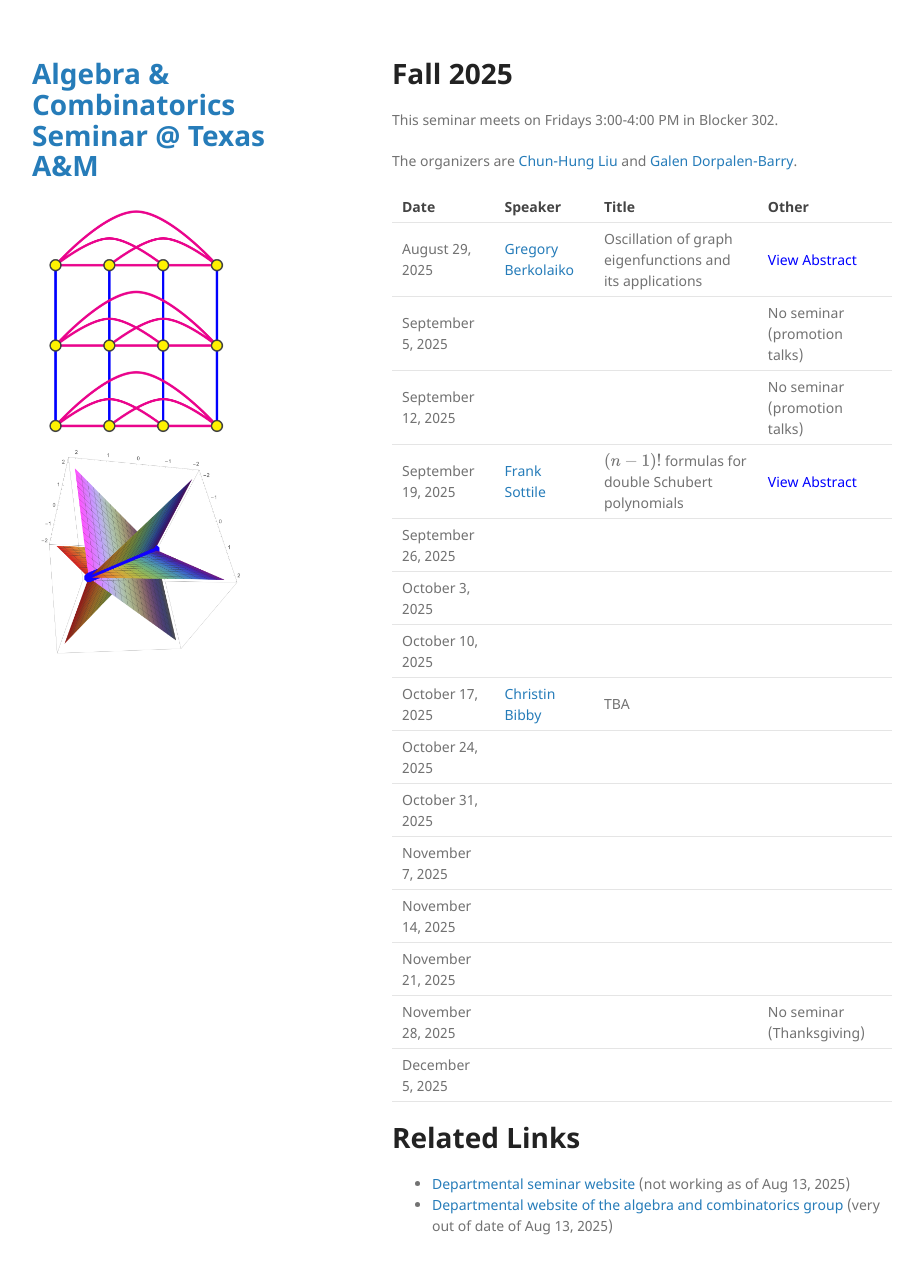
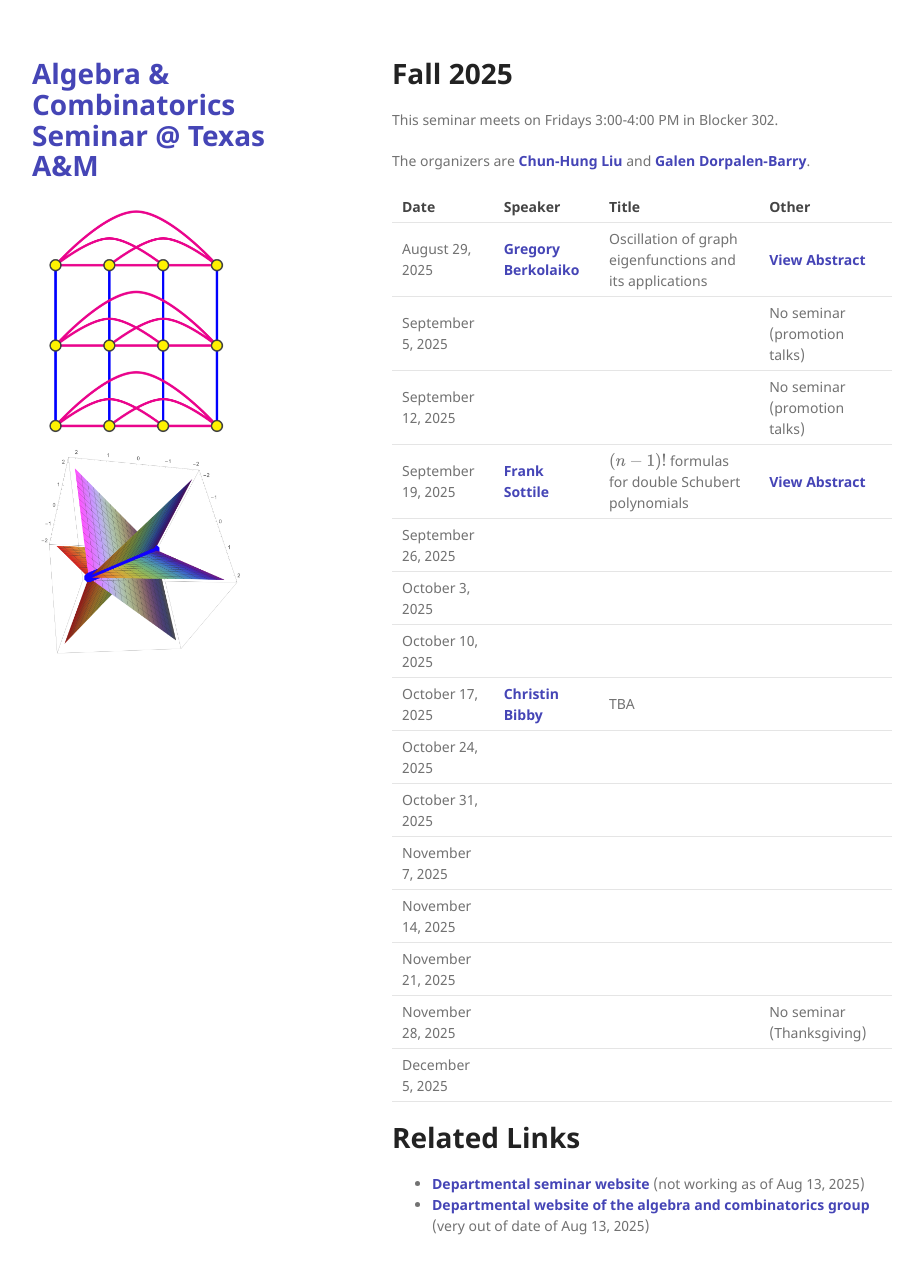
Before and after one commit to tamu-seminar/alg-comb, a Jekyll site: the page built from index.md, in a window 1280 px wide and 1306 px high. Shown: the top 1274 px of the window, without its empty margins (178-1101 px from the left). Built offline with Jekyll 4.4.1, drawn with Linux system fonts in a browser that asks for light colours.

```diff
--- a/_includes/head-custom.html
+++ b/_includes/head-custom.html
@@ -1,9 +1,21 @@
 <!-- start custom head snippets, customize with your own _includes/head-custom.html file -->
 
-<!-- Setup Google Analytics -->
-{% include head-custom-google-analytics.html %}
-
-<!-- You can set your favicon here -->
 <link rel="shortcut icon" type="image/x-icon" href="{{ '/favicon.ico' | relative_url }}">
 
+<head>
+  <meta charset="UTF-8">
+  <title>Blue Links Example</title>
+  <style>
+    a {
+      color: rgb(69, 69, 182);
+      font-weight: bold;
+    }
+    a:hover {
+      color: rgb(69, 68, 182);
+      text-decoration: underline;
+      font-weight: bold;
+    }
+  </style>
+</head>
+
 <!-- end custom head snippets -->
--- a/index.md
+++ b/index.md
@@ -11,6 +11,7 @@ layout: default
     svg: { fontCache: 'global' }
   };
 </script>
+
 <script src="https://cdn.jsdelivr.net/npm/mathjax@3/es5/tex-svg.js" async></script>
 
 
@@ -95,10 +96,15 @@ intersection form associated with the graph.</p>
 
 <style>
 .abstract-link {
-  color: blue;
-  text-decoration: bold;
+  color: rgb(69, 68, 182);
+  font-weight: bold;
   cursor: pointer;
 }
+.abstract-link:hover {
+      color: rgb(69, 68, 182);
+      text-decoration: underline;
+      font-weight: bold;
+    }
 </style>
 
 <style>
```
Also changed, not shown: 1 other file.
